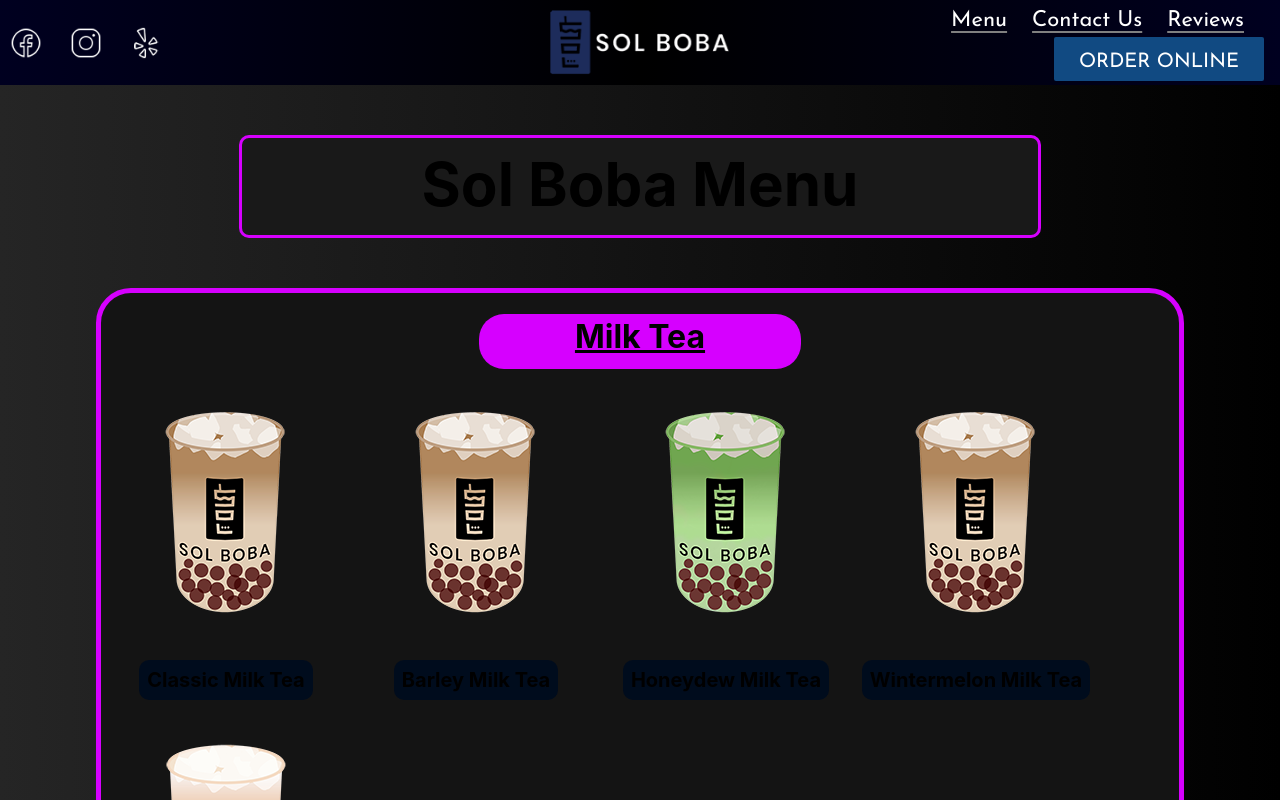
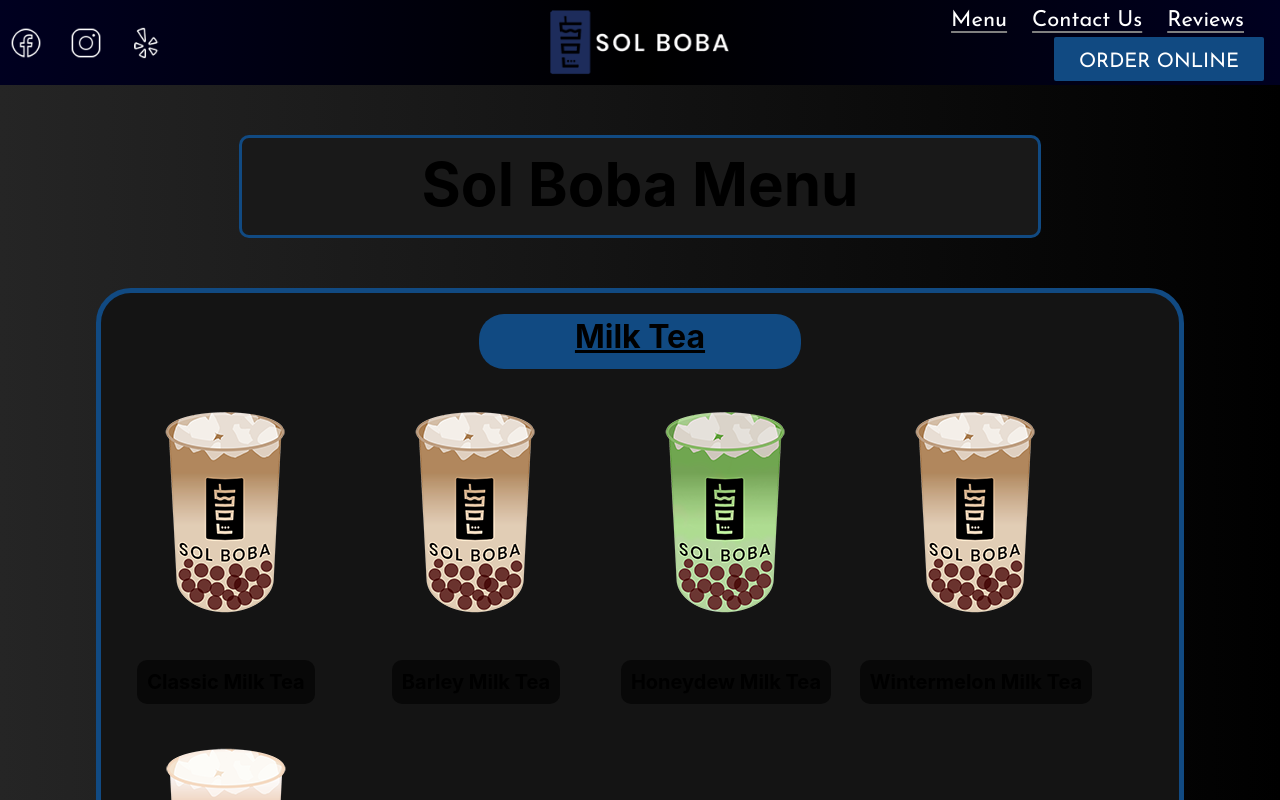
Before and after one commit to jakelequire/SolBoba, a Next.js app: page /menu in a window 1280 px wide. Shown: the top 800 px of the page. Built offline with nearby package versions, Linux system fonts and the light colour scheme.

Commit message:
### Prod

```diff
--- a/components/navbar.jsx
+++ b/components/navbar.jsx
@@ -3,37 +3,76 @@
 import Navbar from 'react-bootstrap/Navbar';
 import Image from 'next/image'
 import { link, icon } from '../pages/api/_media'
+import React, { useState, useEffect } from 'react';
 
 import logo from '../public/media/logo1.png'
 
 
 function NavBar() {
 
+    const [menuOpen, setMenuOpen] = useState(false)
+
+    useEffect(() => {
+    document.addEventListener('click', (event) => {
+        if (!event.target.matches('.navbar-toggler') && menuOpen) {
+          setMenuOpen(false);
+        }
+    });
+    }, [menuOpen]);
+
     return (
             <Navbar className="navbar" bg="dark" variant="dark">
+                <Nav id="nav-group" >
+                    {/* Mobile Dropdown Menu */}
+                    <div key="dropdown-1" className="mobile-menu">
+                        <button className="navbar-toggler" id="menu-button mobile-menu" onClick={() => setMenuOpen(!menuOpen)}>
+                            <span className="navbar-toggler-icon"></span>
+                            <span className="navbar-toggler-icon"></span>
+                            <span className="navbar-toggler-icon"></span>
+                        </button>
+                        {menuOpen && (
+                            <div className="dropdown-menu">
+                                <a id="dd-item" href="">Menu</a>
+                                <a id="dd-item" href="">Contact Us</a>
+                                <a id="dd-item" href="">Reviews</a>
+                                <a id="dd-item" href="">Order Online</a>
+                            </div>
+                        )}
 
-                    <Nav id="nav-group" >
-                    {/* Brand Icons */}
+                        <Container className="mobile-logo-container">
+                            <Nav.Link className="mobile-logo-image" href="/">
+                                <Image className="img-fluid" src={icon.logo} alt="" />
+                            </Nav.Link>
+                        </Container>
+                    </div>
+
+
+                    {/* Desktop Navbar */}
                     <Container className="nav-icon-container">
-                        <Nav.Link id="nav-icon" className="nav-icon" href={link.facebook}><Image className="fb-logo" src={icon.facebook} alt="" /></Nav.Link>
-                        <Nav.Link id="nav-icon" className="nav-icon" href={link.instagram}><Image className="insta-logo" src={icon.instagram} alt="" /></Nav.Link>
-                        <Nav.Link id="nav-icon" className="nav-icon" href={link.yelp}><Image className="yelp-logo" src={icon.yelp} alt="" /></Nav.Link>
+                        <Nav.Link id="nav-icon" className="nav-icon" href={link.facebook}>
+                            <Image className="fb-logo" src={icon.facebook} alt="" />
+                        </Nav.Link>
+                        <Nav.Link id="nav-icon" className="nav-icon" href={link.instagram}>
+                            <Image className="insta-logo" src={icon.instagram} alt="" />
+                        </Nav.Link>
+                        <Nav.Link id="nav-icon" className="nav-icon" href={link.yelp}>
+                            <Image className="yelp-logo" src={icon.yelp} alt="" />
+                        </Nav.Link>
                     </Container>
-                    {/* Logo */}
+                            {/* Logo */}
                     <Container className="nav-logo-container">
                         <Nav.Link className="logo-image" href="/">
-                                <Image className="img-fluid" src={icon.logo} alt="" />
+                            <Image className="img-fluid" src={icon.logo} alt="" />
                         </Nav.Link>
                     </Container>
-                    {/* Site Links */}
+                            {/* Site Links */}
                     <Container className="nav-links-container">
                         <Nav.Link id="nav-link" className="nav-link" href="/menu">Menu</Nav.Link>
                         <Nav.Link id="nav-link" className="nav-link" href="/contact">Contact Us</Nav.Link>
                         <Nav.Link id="nav-link" className="nav-link" href={link.yelp}>Reviews</Nav.Link>
                         <Nav.Link id="nav-order" className="nav-link" href={link.uberEats}>ORDER ONLINE</Nav.Link>
                     </Container>
-                    </Nav>
-
+                </Nav>
             </Navbar>
     );
 }
--- a/components/subhero.jsx
+++ b/components/subhero.jsx
@@ -132,8 +132,8 @@
             </div>{/* Button Function Container */}
 
             <div className="dots-container">
-                <a className="dots" id={index === 0 ? 'dots-one' : ''}> </a>
-                <a className="dots" id={index === 1 ? 'dots-two' : '' }> </a>
+                <a className="dots" id={index === 0 ? 'dots-one' : ''} onClick={() => setIndex(0)}> </a>
+                <a className="dots" id={index === 1 ? 'dots-two' : '' } onClick={() => setIndex(0)}> </a>
                 </div>
             </div>
             <div className="static-background">
--- a/styles/menuc.css
+++ b/styles/menuc.css
@@ -29,7 +29,7 @@
     background-color: #191919;
     padding: 10px 3em 15px 3em;
     border-radius: 10px;
-    border: 3px solid #d600ff;
+    border: 3px solid #114a82;
 }
 .int-menu-container {
     display: flex;
@@ -40,7 +40,7 @@
     justify-items: center;
     background-color: #141414;
     border: 5px solid;
-    border-color: #d600ff;
+    border-color: #114a82;
     border-radius: 35px;
     width: 85vw;
     height: auto;
@@ -57,7 +57,7 @@
     justify-items: center;
     background-color: #141414;
     border: 5px solid;
-    border-color: #d600ff;
+    border-color: #114a82;
     border-radius: 35px;
     width: 85vw;
     height: auto;
@@ -72,8 +72,8 @@
     cursor: default;
     justify-self: center;
     align-self: center;
-    background-color: #000c1d;
-    padding: 8px;
+    background-color: #080808;
+    padding: 10px;
     border-radius: 10px;
     -moz-transition: all .2s ease-in;
     -o-transition: all .2s ease-in;
@@ -89,7 +89,7 @@
 .menu-header {
     justify-self: center;
     align-items: center;
-    background-color: #d600ff;
+    background-color: #114a82;
     padding: 0.1em 3em 0.4em 3em;
     border-radius: 25px;
     text-decoration: underline;
@@ -106,7 +106,7 @@
     display: flex;
     font-size: 25px;
     margin-bottom: 100px;
-    background-color: #d600ff;
+    background-color: #114a82;
     border-radius: 25px;
     height: 75px;
     width: 275px;
```
Also changed, not shown: styles/subhero.css (+0 -10 lines), 1 other file (tests, documents, lock files or other folders).
